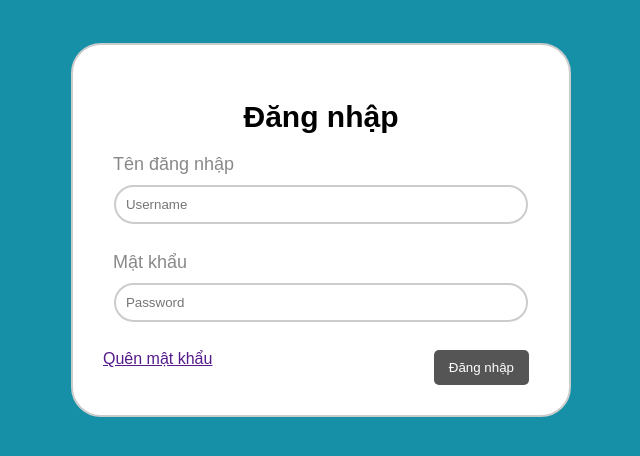
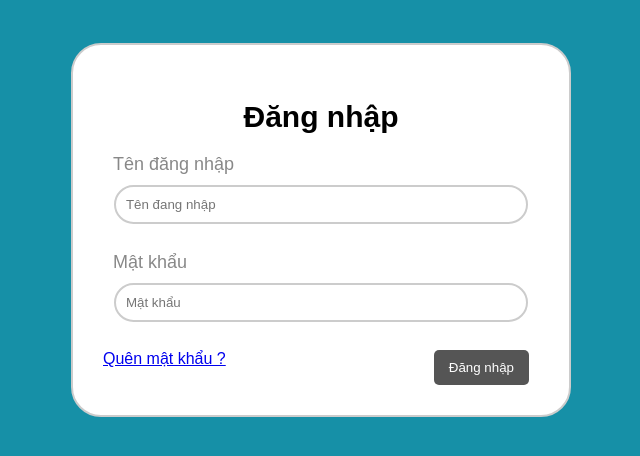
Before and after one commit to truong0806/Login_php_mysql, a PHP site: page / in a window 1280 px wide. Shown: the part 170-626 px from the top of the page, without its empty margins (319-959 px from the left). Run offline with PHP 8.4, Linux system fonts and the light colour scheme.

Commit message:
Thêm funtion Login, sửa css quên mật khẩu

```diff
--- a/index.php
+++ b/index.php
@@ -8,14 +8,17 @@
     <title>Đăng nhập</title>
 </head>
 <body>
- <form action="Login.php" metho="post">
+ <form action="Login.php" method="post">
     <h2>Đăng nhập</h2>
+        <?php if(isset($_GET['error'])){ ?>
+            <p class="error"><?php echo $_GET['error']; ?></p>
+        <?php } ?>
         <label>Tên đăng nhập</label>
-        <input type="text" name= "uname" placeholder = "Username"><br>
+        <input type="text" name= "uname" placeholder = "Tên đang nhập"><br>
 
         <label>Mật khẩu</label>
-        <input type="text" name= "password" placeholder = "Password"><br>
-        <a href="">Quên mật khẩu</a>
+        <input type="password" name= "password" placeholder = "Mật khẩu"><br>
+        <a class="qmk" href="#">Quên mật khẩu ?</a>
         <button type = "submit">Đăng nhập</button>
     </form>
 </body>
```
